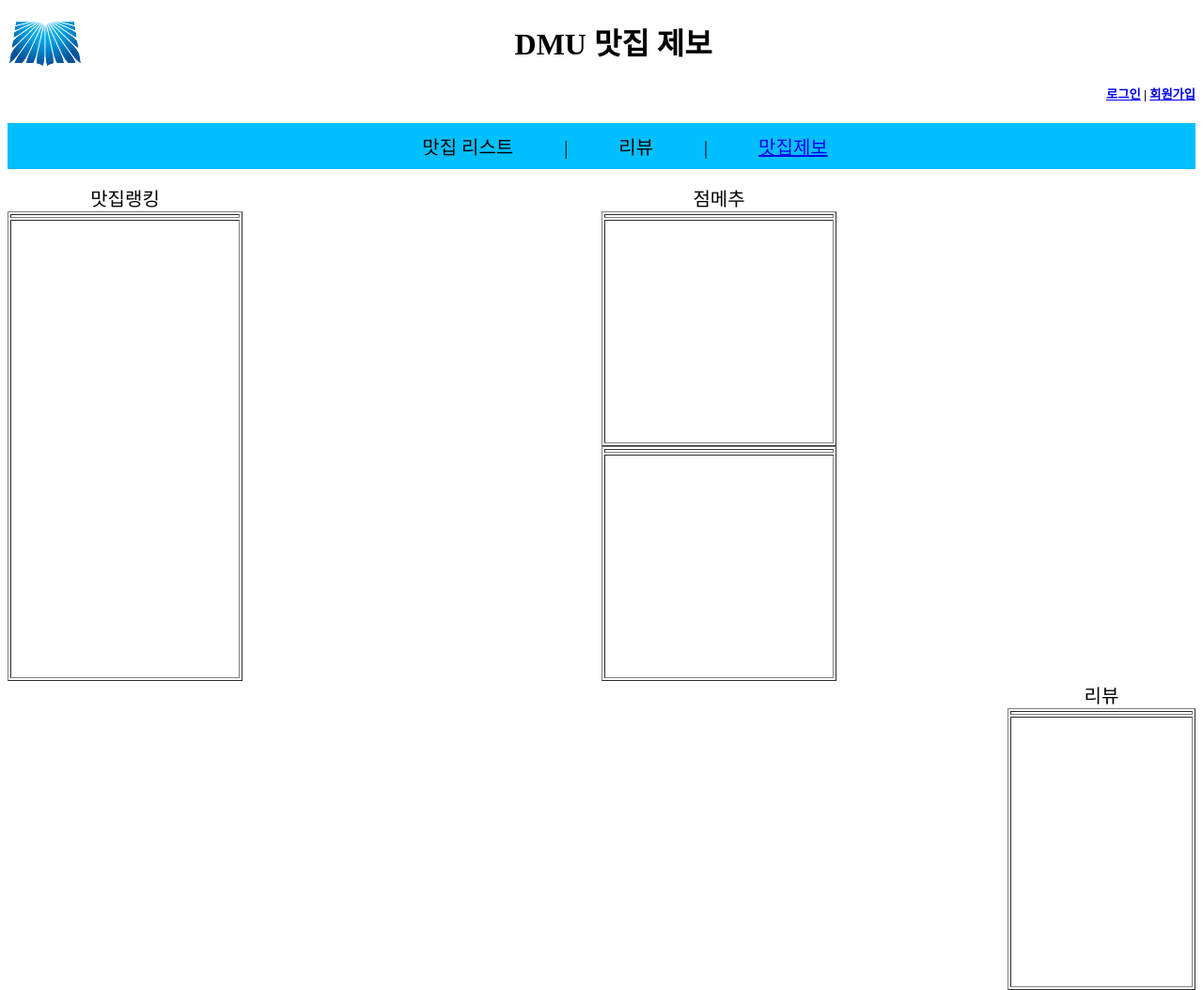
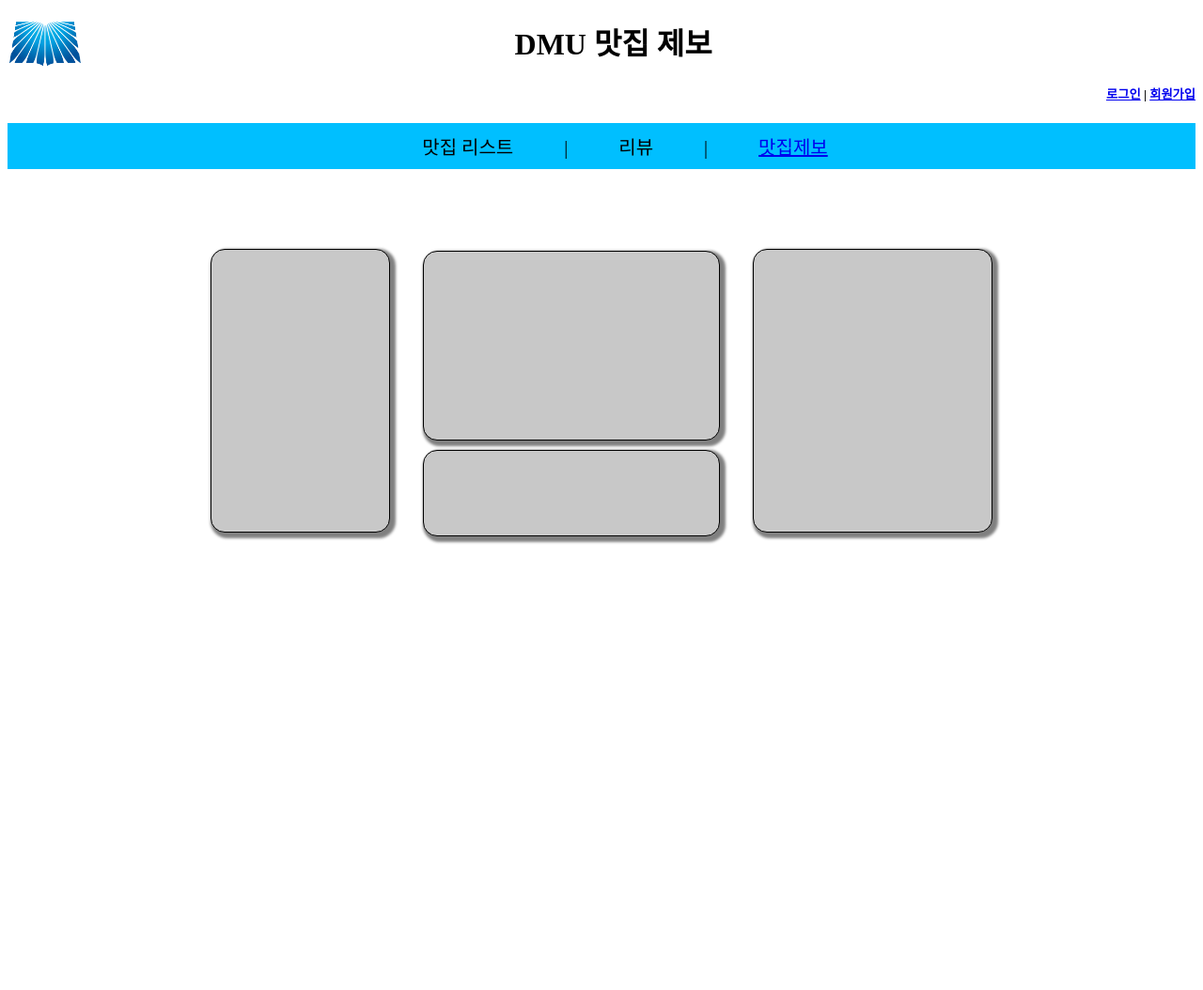
Before and after one commit to kkkkkgy/php, a PHP site: page /page3.php in a window 1280 px wide. Shown: the whole page at 94% size. After the commit the page ends 579 px from the top, so only its background shows below. Run offline with PHP 8.4, Linux system fonts and the light colour scheme; lists and menus that the app fills with data are empty.

Commit message:
Add files via upload

```diff
--- a/page3.php
+++ b/page3.php
@@ -2,7 +2,7 @@
 <html>
 <head>
 <meta charset="UTF-8">
-<title>로그인</title>
+<title>DMU 맛집 제보</title>
 </head>
 <style>
     <?php include "header.css" ?>
@@ -23,107 +23,115 @@
     main{
         padding-top: 0;
     }
+    .rounded {
+          background: silver;
+          height: 50px; width: 200px;
+          border-radius: 15px;
+          line-height: 1rem;
+        }
+
+        #title{
+            position: relative;
+            margin-left: 25%;
+            margin-bottom: 30px;
+        }
+        #account{
+            position: relative;
+            float: right;
+            margin-right: 35%;
+            transform:translateY(-80%);
+        }
+        #table0{
+            width: 70%;
+            height: 50px;
+            border: 1px solid skyblue;
+            border-collapse: collapse;
+
+
+
+        }
+        th,.th3,#th3{
+            background-color: skyblue;
+            text-align: center;
+        }
+        #th3{
+
+            text-align: center;
+        }
+       .contents{
+        display: inline-block;
+       width: 70%;
+       }
+       #conleft{
+        border: 1px solid black;
+        border-radius: 15px;
+        width:15%;
+        height:300px;
+        margin-right: 30px;
+        margin-left: 30px;
+        background-color: #c8c8c8;
+        box-shadow: 3px 3px 3px 3px gray;
+       }
+       #concenter{
+        width:25%;
+        height:300px;
+       }
+       #concenter1{
+        border: 1px solid black;
+        border-radius: 15px;
+        box-shadow: 3px 3px 3px 3px gray;
+        height:200px;
+        margin-bottom: 10px;
+        background-color: #c8c8c8;
+       }
+       #concenter2{
+        border: 1px solid black;
+        border-radius: 15px;
+        background-color: #c8c8c8;
+        height:90px;
+        box-shadow: 3px 3px 3px 3px gray;
+       }
+       #conright{
+        border: 1px solid black;
+        border-radius: 15px;
+        width:20%;
+        height:300px;
+        margin-right: 30px;
+        background-color: #c8c8c8;
+        margin-left: 30px;
+        box-shadow: 3px 3px 3px 3px gray;
+       }
     </style>
-</style>
+</head>
 <body>
 <?php include "header.html"; ?>
 <main>
-<table border = "1" width = "250" height = "500" align="left" >
-            <caption>맛집랭킹</caption>
-            <thead>
-                <tr align="center" bgcolor=>
-                <th></th>
-
-                </tr>
-            </thead>
-
-            <tbody>
-
-                    <th></th>
-
-                </tr>
 
 
-            </tbody>
-        </table>
+    <!-- 맛집리스트, 리뷰, 맛집 제보 -->
 
-        <table border = "1" width = "250" height = "250" align="center" >
-            <caption>점메추</caption>
-            <thead>
-
-                <th></th>
+    <br><br><br>
 
 
-                </tr>
-            </thead>
+    <div class="contents" id="conleft">
 
-            <tbody>
-                <tr align="center" bgcolor="white">
-                    <th></th>
+    </div>
 
-                </tr>
+    <div class="contents" id="concenter">
+        <div id="concenter1">  </div>
+        <div id="concenter2">  </div>
+
+    </div>
+
+    <div class="contents" id="conright">
+
+    </div>
+
+ </main>
 
 
-            </tbody>
-        </table>
-
-
-         <table border = "1" width = "250" height = "250" align="center" >
-            <caption></caption>
-            <thead>
-
-                <th></th>
-
-
-                </tr>
-            </thead>
-
-            <tbody>
-                <tr align="center" bgcolor="white" align="center">
-                    <th></th>
-
-                </tr>
-
-
-            </tbody>
-        </table>
-
-
-        <table border = "1" width = "200" height = "300" align="right" >
-            <caption>리뷰</caption>
-            <thead>
-                <tr align="center" bgcolor=>
-                <th></th>
-
-                </tr>
-            </thead>
-
-            <tbody>
-
-                    <th></th>
-
-                </tr>
-
-
-            </tbody>
-        </table>
+</body>
 
 
 
-
-
-
-
-
-
-
-
-
-
-
-
-
-</main>
-
-</body>
 </html>
```
